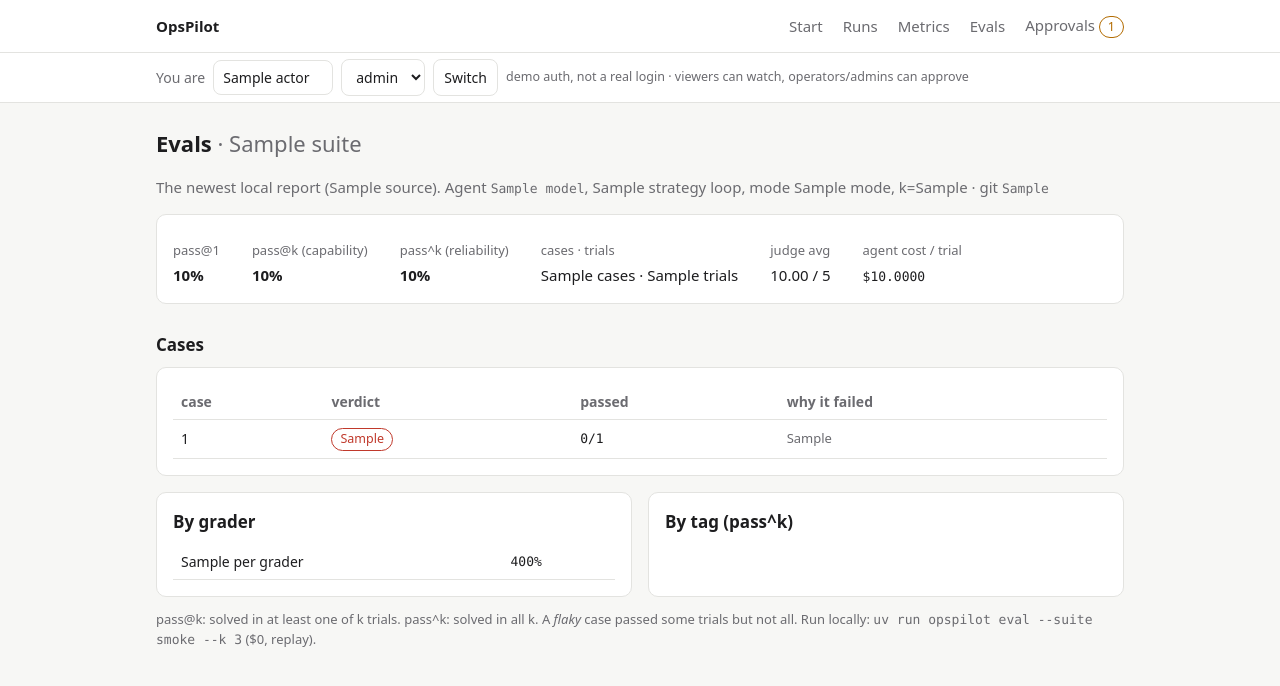
After one commit to gcsebas99/opspilot, a FastAPI app: template opspilot/web/templates/evals.html in a window 1280 px wide. The commit adds this page. Shown: the top 686 px of the page. Run offline with FastAPI, Linux system fonts and the light colour scheme; the template is opened without the code that fills it: most values are stand-ins (such as "Sample title", 1, 10 or a date in 2020); parts of the project's set-up code (start-up, migrations or seed data) failed here and were passed over.

Commit message:
feat(web): /metrics and /evals pages + spec 4.1 acceptance test [HARNESS:OBS]
Acceptance (replay, $0): operator run -> pause -> approve in browser ->
completed, trace visible, sandbox really rolled back, decision audited before
the destructive execution. Also verified in a real browser: htmx stops
polling on HTTP 286.

Claude-Session: https://claude.ai/code/session_01DVLsSJsQUFPAtP3bVST2JU

```diff
--- a/opspilot/web/app.py
+++ b/opspilot/web/app.py
@@ -9,9 +9,11 @@ from fastapi import FastAPI, Form, Request
 from fastapi.responses import HTMLResponse, RedirectResponse, Response
 from fastapi.templating import Jinja2Templates
 
+from evals.report import REPORTS_DIR, load_report
 from opspilot.config import Settings, get_settings
 from opspilot.loops.graph import build_checkpointer
 from opspilot.models.factory import DEMO_CASSETTE_ROOT
+from opspilot.observability.metrics import build_dashboard
 from opspilot.policy.permissions import Role, can_decide_approval
 from opspilot.store.base import Store
 from opspilot.store.factory import build_store
@@ -27,6 +29,7 @@ from opspilot.web.trace_view import build_waterfall
 
 TEMPLATES = Jinja2Templates(directory=Path(__file__).parent / "templates")
 DEFAULT_RUNS_ROOT = Path("tmp/web_runs")
+DEFAULT_BASELINE = Path("evals/baselines/smoke.json")
 # HTMX treats this status as "stop polling" (htmx.org/docs, "Polling").
 HTMX_STOP_POLLING = 286
 
@@ -86,6 +89,8 @@ def create_app(
     store: Store | None = None,
     runs_root: Path = DEFAULT_RUNS_ROOT,
     demo_root: Path = DEMO_CASSETTE_ROOT,
+    reports_dir: Path = REPORTS_DIR,
+    baseline_path: Path = DEFAULT_BASELINE,
 ) -> FastAPI:
     """App factory -- tests pass their own settings/store/paths; `opspilot
     web` and uvicorn call it with none and get env-configured defaults."""
@@ -184,6 +189,33 @@ def create_app(
             rows=build_waterfall(spans, now=datetime.now(UTC)),
         )
 
+    @app.get("/metrics", response_class=HTMLResponse)
+    async def metrics(request: Request) -> HTMLResponse:
+        """The Day 2 aggregations (Mongo pipelines / MemoryStore equivalents)."""
+        dashboard = await build_dashboard(_service(request).store)
+        return await _render(request, "metrics.html", dashboard=dashboard)
+
+    @app.get("/evals", response_class=HTMLResponse)
+    async def evals(request: Request) -> HTMLResponse:
+        # Newest local report if any (a dev machine), else the committed
+        # baseline (a fresh deploy -- evals/reports/ is gitignored).
+        local = sorted(reports_dir.glob("*.json"))
+        source = local[-1] if local else baseline_path
+        if not source.exists():
+            return await _render(request, "error.html", 404, message="No eval report found.")
+        report = load_report(source)
+        by_case: dict[str, list[Any]] = {}
+        for trial in report.trials:
+            by_case.setdefault(trial.case_id, []).append(trial)
+        return await _render(
+            request,
+            "evals.html",
+            report=report,
+            source=source,
+            is_baseline=source == baseline_path,
+            by_case=by_case,
+        )
+
     @app.post("/act-as")
     async def act_as(
         role: str = Form(...), name: str = Form("visitor"), next: str = Form("/")
--- a/opspilot/web/templates/base.html
+++ b/opspilot/web/templates/base.html
@@ -71,6 +71,8 @@
         <a class="brand" href="/">OpsPilot</a>
         <a href="/">Start</a>
         <a href="/runs">Runs</a>
+        <a href="/metrics">Metrics</a>
+        <a href="/evals">Evals</a>
         <a href="/approvals">Approvals{% if pending_count %} <span class="badge awaiting_approval">{{ pending_count }}</span>{% endif %}</a>
       </nav>
     </div>
--- /dev/null
+++ b/opspilot/web/templates/evals.html
@@ -0,0 +1,58 @@
+{% extends "base.html" %}
+{% block title %}Evals{% endblock %}
+{% block content %}
+{% set m = report.metrics %}
+<h1>Evals <span class="muted" style="font-weight:400">· {{ report.meta.suite }}</span></h1>
+<p class="muted">
+  {% if is_baseline %}The committed CI baseline ({{ source }}) — what every push is gated against.
+  {% else %}The newest local report ({{ source.name }}).{% endif %}
+  Agent <span class="mono">{{ report.meta.model }}</span>, {{ report.meta.strategy }} loop,
+  mode {{ report.meta.mode }}, k={{ report.meta.k }}{% if report.meta.judged %}, judge
+  <span class="mono">{{ report.meta.judge_model }}</span>{% endif %} · git <span class="mono">{{ report.meta.git_sha }}</span>
+</p>
+
+<div class="panel">
+  <div class="row" style="gap:32px">
+    <div><label>pass@1</label><strong>{{ "%.0f"|format(m.overall.pass_at_1 * 100) }}%</strong></div>
+    <div><label>pass@k (capability)</label><strong>{{ "%.0f"|format(m.overall.pass_at_k * 100) }}%</strong></div>
+    <div><label>pass^k (reliability)</label><strong>{{ "%.0f"|format(m.overall.pass_hat_k * 100) }}%</strong></div>
+    <div><label>cases · trials</label>{{ m.overall.cases }} · {{ m.overall.trials }}</div>
+    {% if m.judge_avg is not none %}<div><label>judge avg</label>{{ "%.2f"|format(m.judge_avg) }} / 5</div>{% endif %}
+    {% if m.agent_cost %}<div><label>agent cost / trial</label><span class="mono">${{ "%.4f"|format(m.agent_cost.mean) }}</span></div>{% endif %}
+  </div>
+</div>
+
+<h2>Cases</h2>
+<div class="panel">
+  <table>
+    <thead><tr><th>case</th><th>verdict</th><th>passed</th><th>why it failed</th></tr></thead>
+    <tbody>
+    {% for case_id, trials in by_case|dictsort %}
+      {% set reasons = [] %}
+      {% for t in trials %}{% for r in t.failed_checks %}{% if r not in reasons %}{% set _ = reasons.append(r) %}{% endif %}{% endfor %}{% endfor %}
+      <tr>
+        <td>{{ case_id }}</td>
+        <td><span class="badge {{ 'completed' if m.case_verdicts[case_id] == 'pass' else ('escalated' if m.case_verdicts[case_id] == 'flaky' else 'error') }}">{{ m.case_verdicts[case_id] }}</span></td>
+        <td class="mono">{{ trials|selectattr("passed")|list|length }}/{{ trials|length }}</td>
+        <td class="muted" style="font-size:13px">{{ reasons|join("; ") }}</td>
+      </tr>
+    {% endfor %}
+    </tbody>
+  </table>
+</div>
+
+<div class="row" style="gap:16px;align-items:stretch;margin-top:16px">
+  <div class="panel" style="flex:1;min-width:240px">
+    <h2 style="margin-top:0">By grader</h2>
+    <table>{% for name, rate in m.per_grader|dictsort %}
+      <tr><td>{{ name }}</td><td class="mono">{{ "%.0f"|format(rate * 100) }}%</td></tr>{% endfor %}</table>
+  </div>
+  <div class="panel" style="flex:1;min-width:240px">
+    <h2 style="margin-top:0">By tag (pass^k)</h2>
+    <table>{% for tag, r in m.per_tag|dictsort %}
+      <tr><td>{{ tag }}</td><td class="mono">{{ "%.0f"|format(r.pass_hat_k * 100) }}%</td></tr>{% endfor %}</table>
+  </div>
+</div>
+<p class="muted" style="font-size:13px">pass@k: solved in at least one of k trials. pass^k: solved in all k.
+A <em>flaky</em> case passed some trials but not all. Run locally: <span class="mono">uv run opspilot eval --suite smoke --k 3</span> ($0, replay).</p>
+{% endblock %}
```
Also changed, not shown: opspilot/web/templates/metrics.html (added, +45 -0 lines), tests/web/test_acceptance.py (added, +115 -0 lines).
